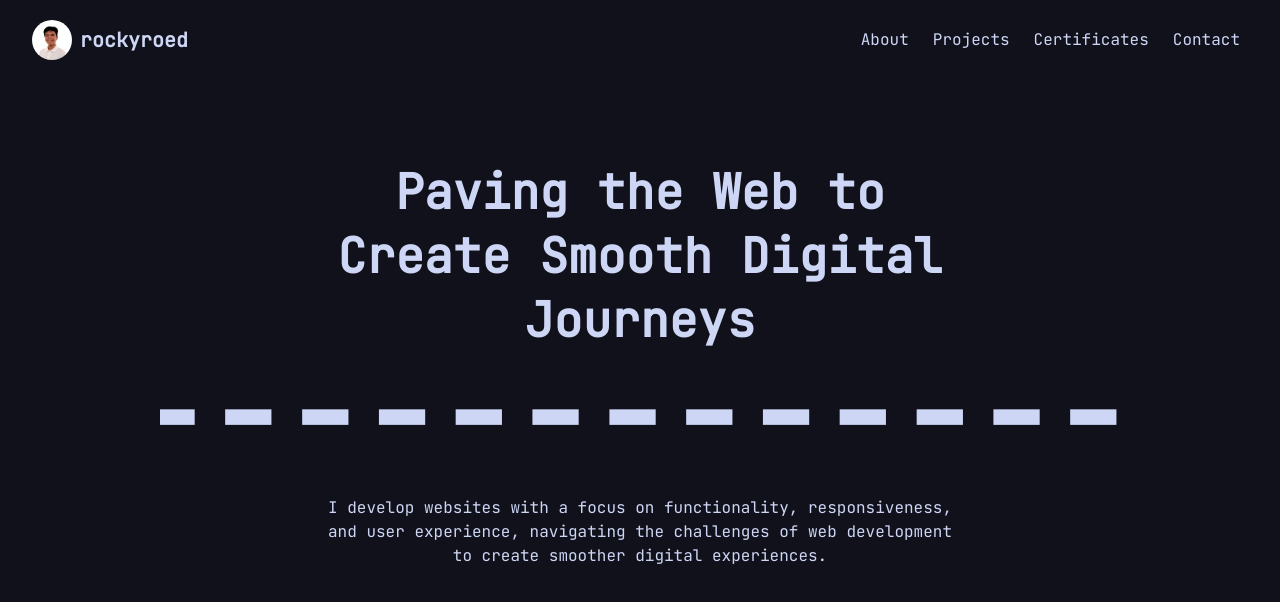
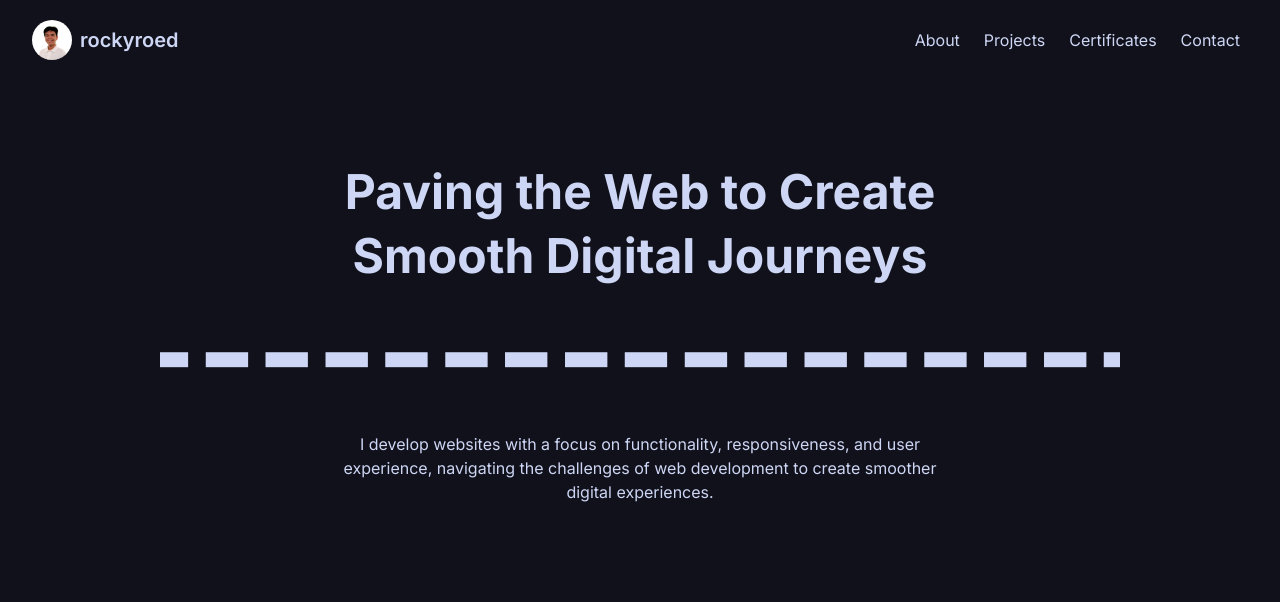
Before and after one commit to rockyroed/portfolio, a React (Vite) app: page / in a window 1280 px wide. Shown: the top 602 px of the page. Built offline with nearby package versions, Linux system fonts and the light colour scheme.

Commit message:
Change font to Inter

```diff
--- a/index.html
+++ b/index.html
@@ -6,7 +6,9 @@
   <link rel="icon" type="image/svg+xml" href="/vite.svg" />
   <link rel="preconnect" href="https://fonts.googleapis.com">
   <link rel="preconnect" href="https://fonts.gstatic.com" crossorigin>
-  <link href="https://fonts.googleapis.com/css2?family=JetBrains+Mono:ital@0;1&display=swap" rel="stylesheet">
+  <link
+    href="https://fonts.googleapis.com/css2?family=Inter:ital,opsz,wght@0,14..32,100..900;1,14..32,100..900&display=swap"
+    rel="stylesheet">
   <meta name="viewport" content="width=device-width, initial-scale=1.0" />
   <title>Vite + React</title>
 </head>
--- a/src/index.css
+++ b/src/index.css
@@ -20,7 +20,7 @@
 
 :root {
   background-color: var(--color-background);
-  font-family: "JetBrains Mono", serif;
+  font-family: "Inter", serif;
   font-optical-sizing: auto;
   font-weight: 400;
   font-style: normal;
```
